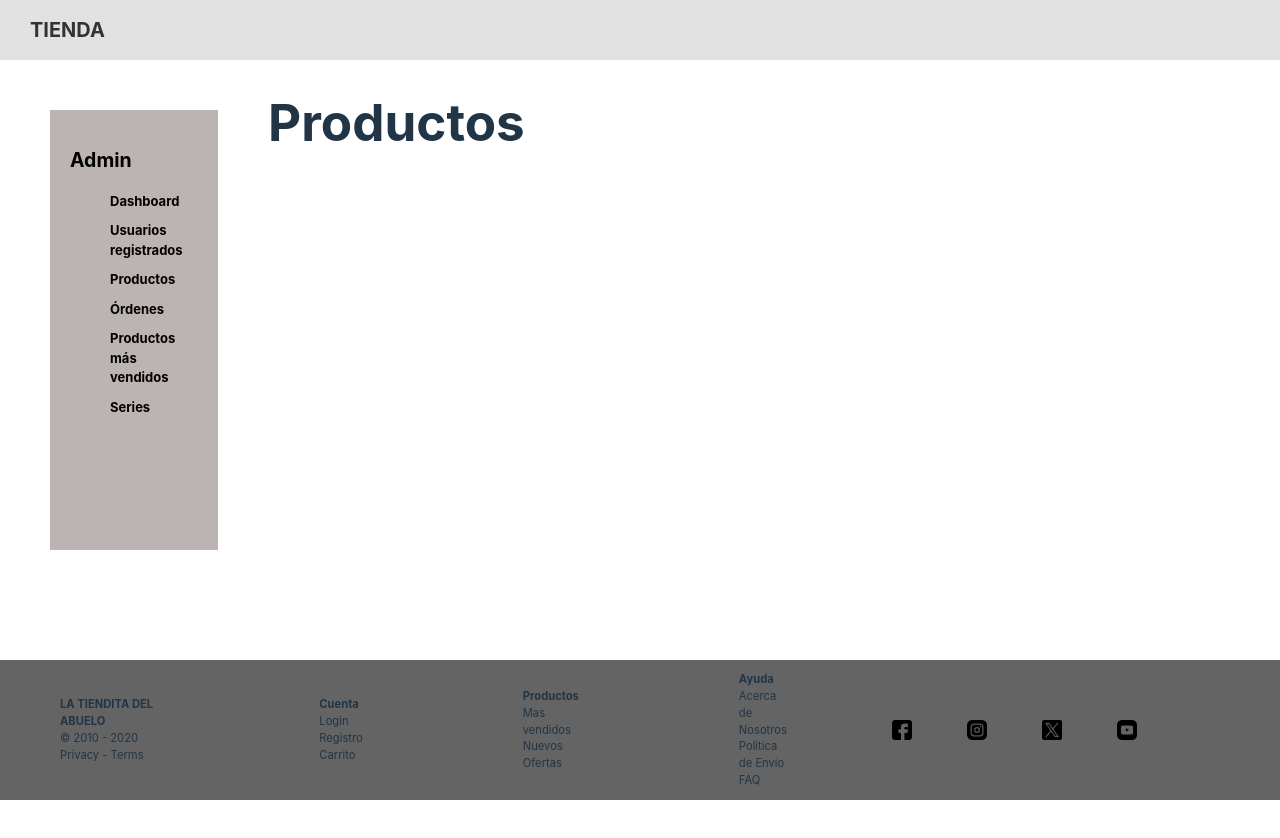
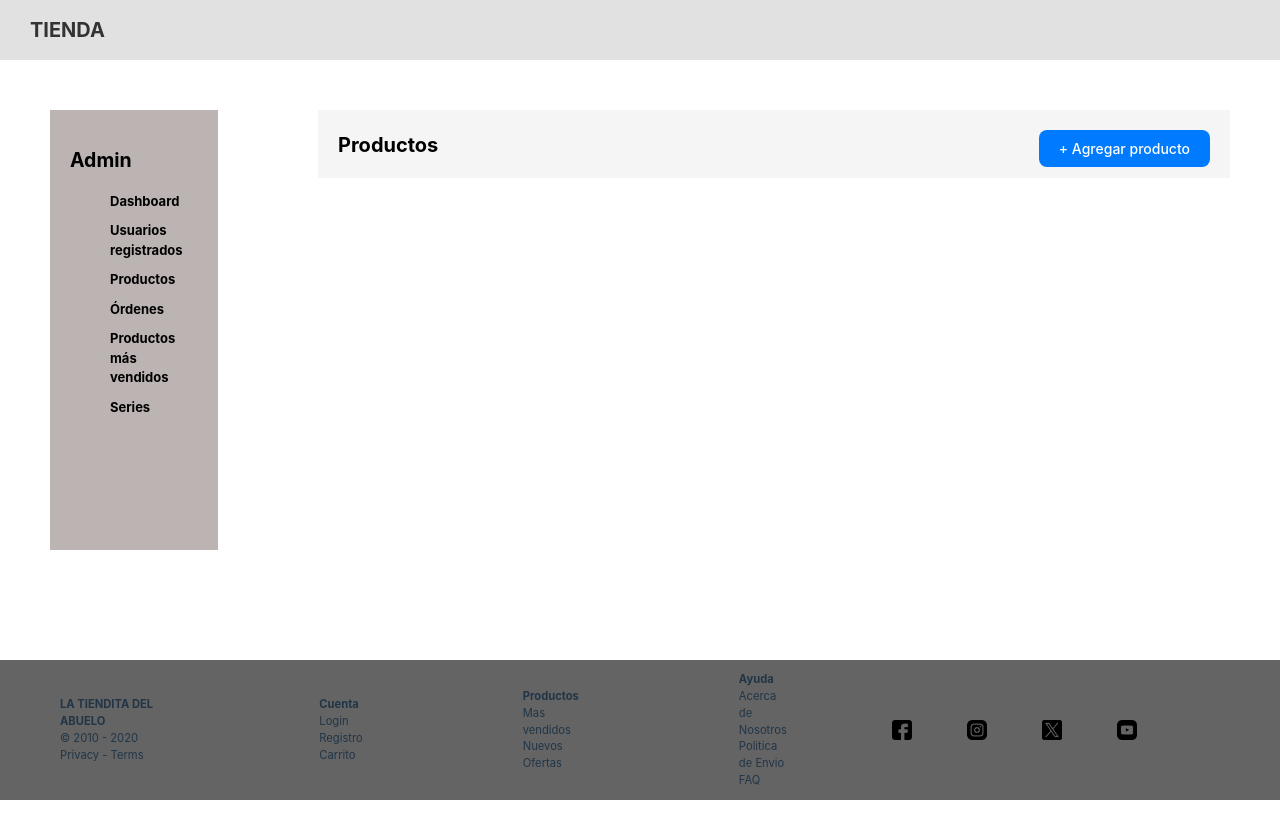
Before and after one commit to Complix20/testeo, a React (Vite) app: page /productos in a window 1280 px wide. Shown: the top 838 px of the page. Before the commit the page ends 800 px from the top, so only its background shows below. Built offline with nearby package versions, Linux system fonts and the light colour scheme.

Commit message:
Productos avance1

```diff
--- a/src/Componentes/Productos.jsx
+++ b/src/Componentes/Productos.jsx
@@ -2,13 +2,24 @@
 
 import React from 'react';
 
+import './Styles/Productos.css'; // Importa tu archivo CSS
+
 function Productos() {
+
   return (
-    <div>
-      <h1>Productos</h1>
-      {/* ... el contenido de tu página de productos va aquí ... */}
+    <div className="productos-container">
+      <div className='Cabecita1'>
+      <div>Productos</div>
+      <div className='agregacion-prod'>
+        {/* Aquí agregaremos el botón "Agregar producto" */}
+        <button className="agregar-btn">+ Agregar producto</button>
+        {/* ... Otro contenido de la página de productos ... */}
+      </div>
     </div>
+    </div>
+
+
+
   );
 }
-
 export default Productos;
--- a/src/Componentes/Styles/Dashboard.css
+++ b/src/Componentes/Styles/Dashboard.css
@@ -1,6 +1,7 @@
 /*Componentes/Styles/Dashboard.css*/
+
 .Dashboard {
-    width: 10%; /* Ajusta este valor según tus necesidades */
+    width: 100%; /* Ajusta este valor según tus necesidades */
     padding: 20px; /* Ajusta este valor según tus necesidades */
     height: 100vh; /* O ajusta la altura según tus necesidades */
     overflow-y: auto;
--- a/src/Componentes/Styles/Productos.css
+++ b/src/Componentes/Styles/Productos.css
@@ -0,0 +1,37 @@
+/* Componentes/Styles/Productos.css */
+
+.productos-container {
+
+    width: 100%; /* Ajusta este valor según tus necesidades */
+    padding: 20px; /* Ajusta este valor según tus necesidades */
+    height: 100vh; /* O ajusta la altura según tus necesidades */
+    overflow-y: auto;
+
+  }
+
+.Cabecita1{
+    display: flex;
+    justify-content: space-between;
+    background-color: #f5f5f5;
+    color: black;
+    font-weight: bold;
+    margin: 30px ;
+    padding: 20px;
+    font-size: 20px;
+    padding-bottom: 11px;
+
+
+}
+.agregacion-prod {
+    /* Estilos para el contenedor del botón */
+  }
+
+.agregar-btn {
+    background-color: #007bff;
+    color: #fff;
+    border: none;
+    padding: 10px 20px;
+    cursor: pointer;
+    font-size: 14px;
+    /* Otros estilos según tus preferencias */
+  }
```
Also changed, not shown: src/Componentes/SearchBox.jsx (added, +24 -0 lines).
